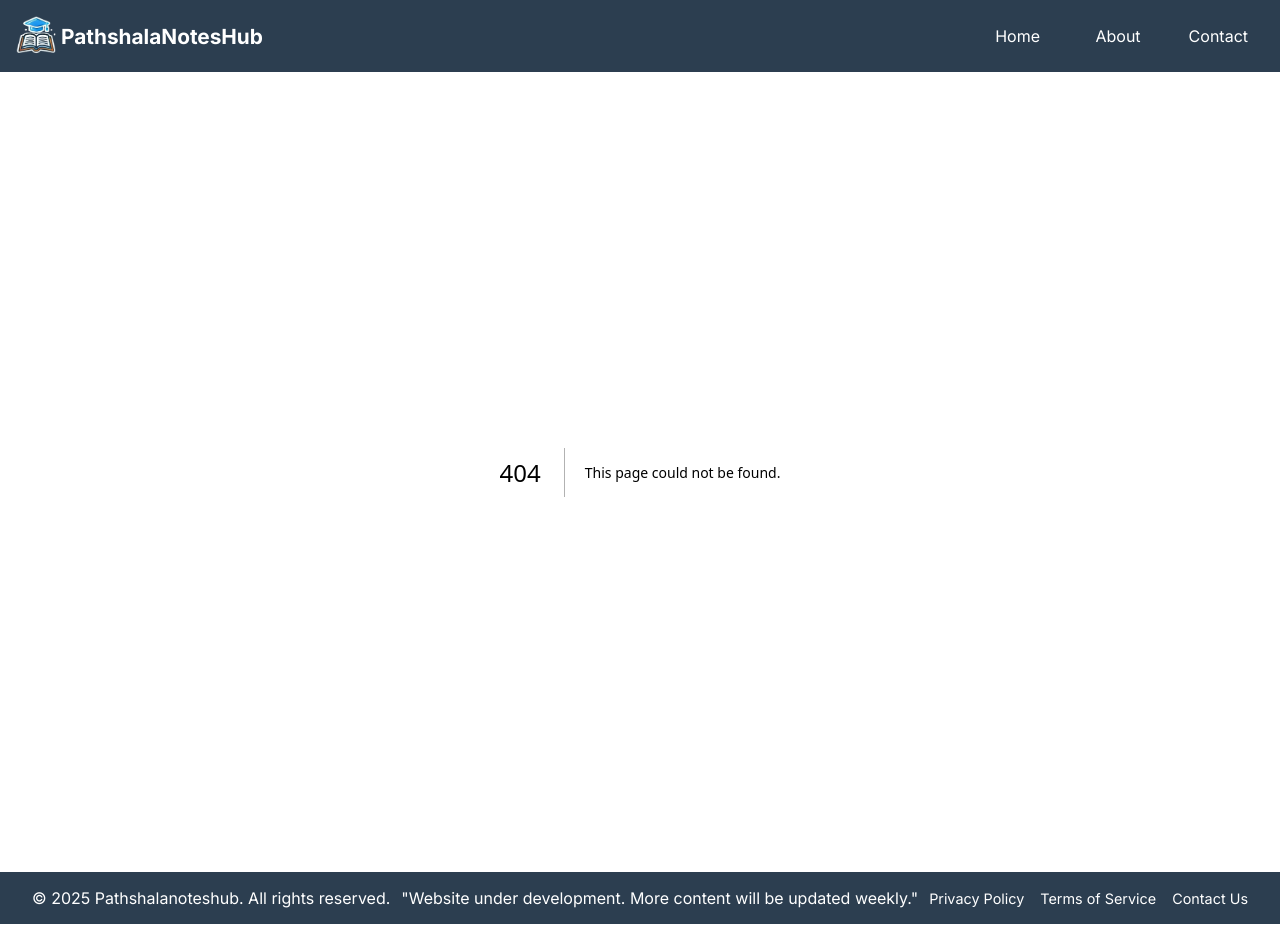
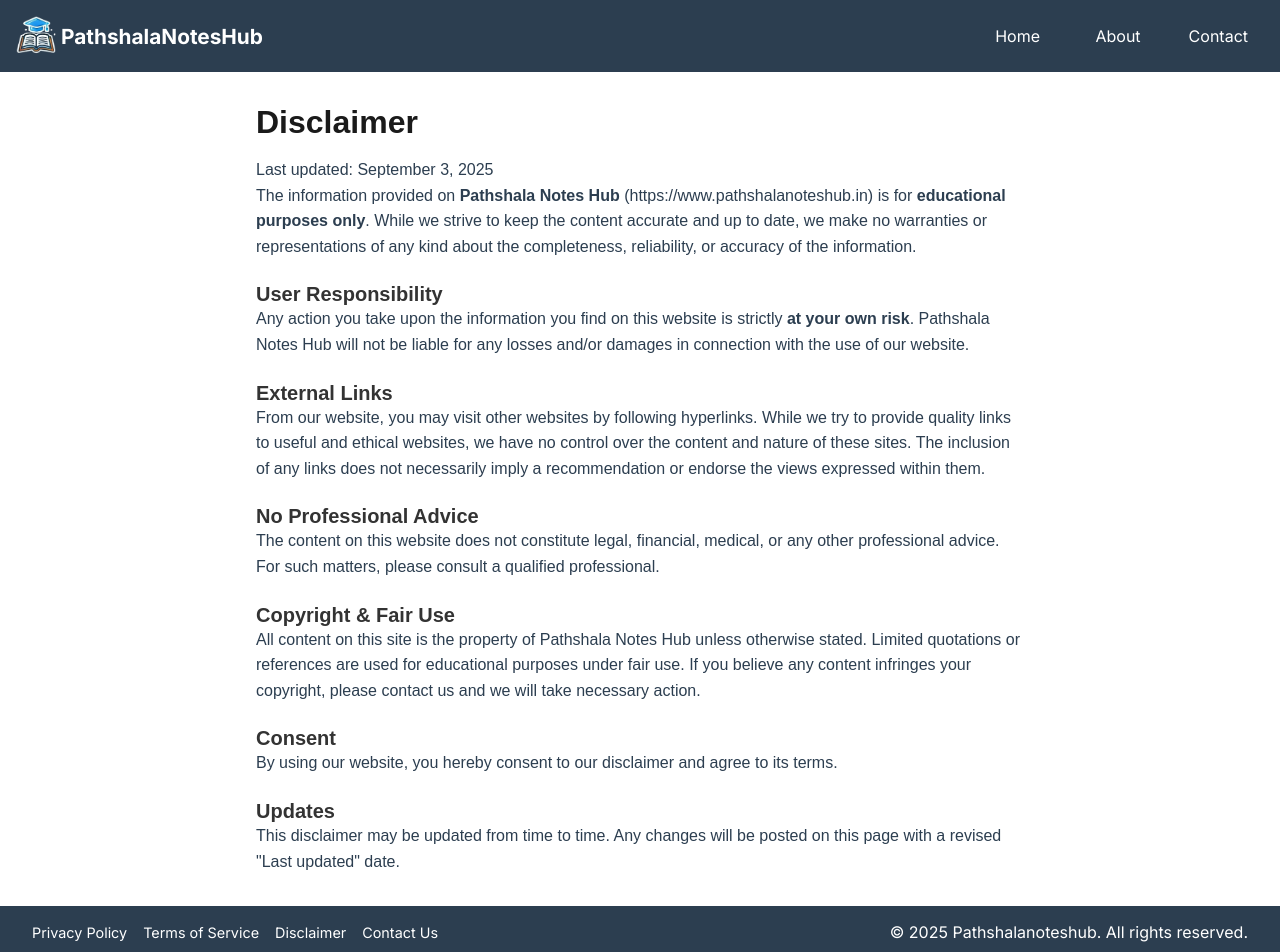
Before and after one commit to StockCodeIn/pathshalanoteshub, a Next.js app: page /disclaimer in a window 1280 px wide. Before the commit this address had no page. Shown: the top 952 px of the page. Before the commit the page ends 924 px from the top, so only its background shows below. Built offline with nearby package versions, Linux system fonts and the light colour scheme.

Commit message:
Upadated Footelinks

```diff
--- /dev/null
+++ b/src/app/disclaimer/page.tsx
@@ -0,0 +1,58 @@
+// pages/disclaimer.jsx
+import styles from '@/styles/Policy.module.css';
+
+export default function Disclaimer() {
+  return (
+    <div className={styles.policy}>
+      <h1>Disclaimer</h1>
+      <p>Last updated: September 3, 2025</p>
+
+      <p>
+        The information provided on <strong>Pathshala Notes Hub</strong> (https://www.pathshalanoteshub.in)
+        is for <strong>educational purposes only</strong>. While we strive to keep the content accurate
+        and up to date, we make no warranties or representations of any kind about the completeness,
+        reliability, or accuracy of the information.
+      </p>
+
+      <h2>User Responsibility</h2>
+      <p>
+        Any action you take upon the information you find on this website is strictly
+        <strong> at your own risk</strong>. Pathshala Notes Hub will not be liable for any
+        losses and/or damages in connection with the use of our website.
+      </p>
+
+      <h2>External Links</h2>
+      <p>
+        From our website, you may visit other websites by following hyperlinks. While we
+        try to provide quality links to useful and ethical websites, we have no control
+        over the content and nature of these sites. The inclusion of any links does not
+        necessarily imply a recommendation or endorse the views expressed within them.
+      </p>
+
+      <h2>No Professional Advice</h2>
+      <p>
+        The content on this website does not constitute legal, financial, medical, or any
+        other professional advice. For such matters, please consult a qualified professional.
+      </p>
+
+      <h2>Copyright & Fair Use</h2>
+      <p>
+        All content on this site is the property of Pathshala Notes Hub unless otherwise
+        stated. Limited quotations or references are used for educational purposes under
+        fair use. If you believe any content infringes your copyright, please contact us
+        and we will take necessary action.
+      </p>
+
+      <h2>Consent</h2>
+      <p>
+        By using our website, you hereby consent to our disclaimer and agree to its terms.
+      </p>
+
+      <h2>Updates</h2>
+      <p>
+        This disclaimer may be updated from time to time. Any changes will be posted on
+        this page with a revised &quot;Last updated&quot; date.
+      </p>
+    </div>
+  );
+}
--- a/src/components/Footer.tsx
+++ b/src/components/Footer.tsx
@@ -5,13 +5,13 @@ export default function Footer() {
   return (
     <footer className={styles.footer}>
       <div className={styles['footer-container']}>
-        <p>&copy; {new Date().getFullYear()} Pathshalanoteshub. All rights reserved.</p>
-        <p>&quot;Website under development. More content will be updated weekly.&quot;</p>
         <div className={styles['footer-links']}>
           <Link href="/privacy-policy" className={styles['footer-link']}>Privacy Policy</Link>
           <Link href="/terms-of-service" className={styles['footer-link']}>Terms of Service</Link>
+          <Link href="/disclaimer" className={styles['footer-link']}>Disclaimer</Link>
           <Link href="/contact" className={styles['footer-link']}>Contact Us</Link>
         </div>
+        <p>&copy; {new Date().getFullYear()} Pathshalanoteshub. All rights reserved.</p>
       </div>
     </footer>
   );
--- a/src/styles/Footer.module.css
+++ b/src/styles/Footer.module.css
@@ -21,14 +21,18 @@
   gap: 1rem;
   justify-content: center;
   margin-top: 0.5rem;
+  flex-wrap: wrap; /* mobile pe neeche aa jayenge */
 }
+
 
 .footer-link {
   color: #fff;
   text-decoration: none;
   font-size: 0.9rem;
+  white-space: nowrap; /* link ka text tootega nahi */
   transition: color 0.2s;
 }
+
 
   .footer-link:hover {
     color: #f0a500;
```
Also changed, not shown: src/app/page.tsx (+28 -28 lines). Lines whose indentation alone changed are shown as unchanged.
